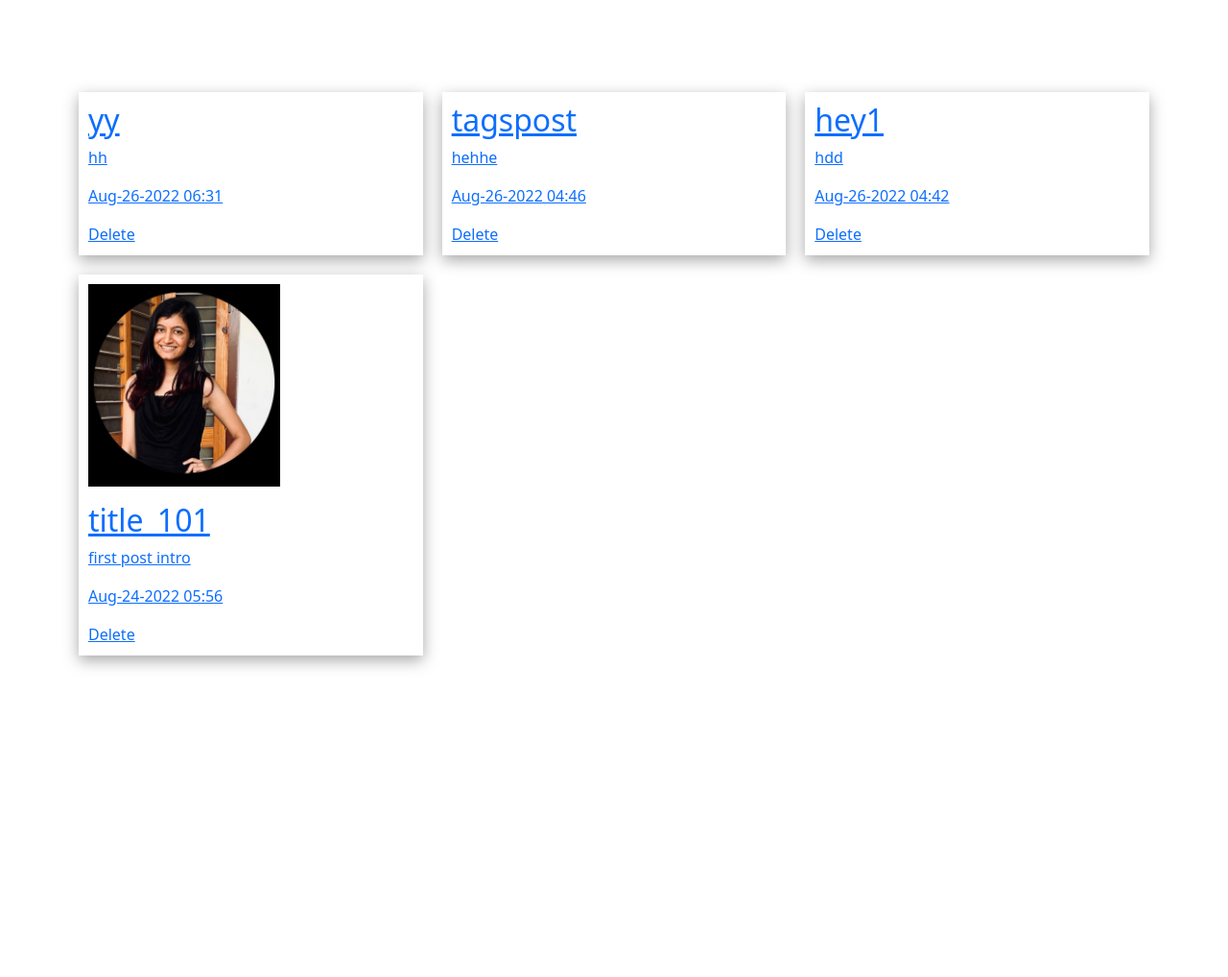
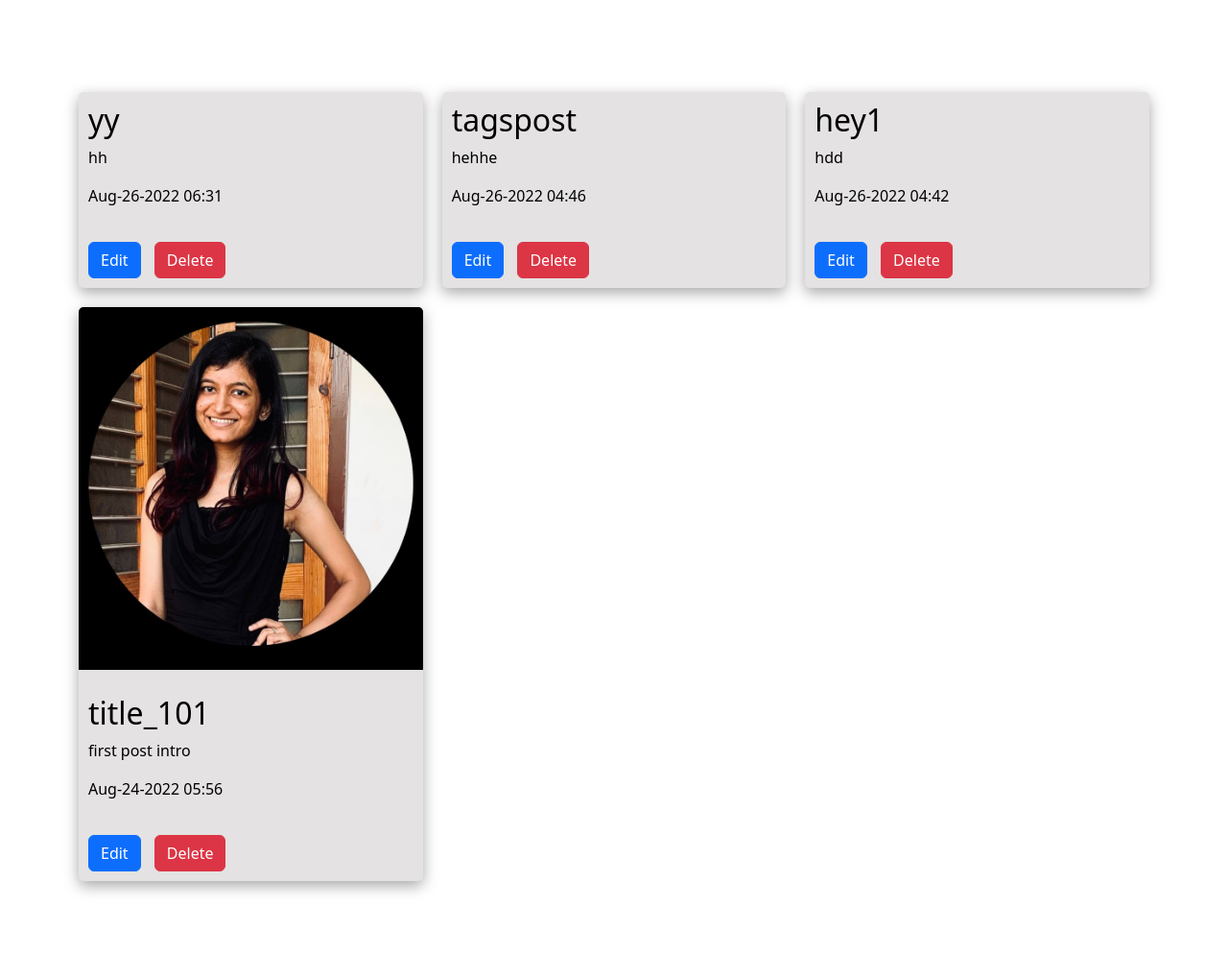
Before and after one commit to Pankti77Dave/blogApp-using-django, a Django app: page / in a window 1280 px wide. Shown: the part 73-1091 px from the top of the page at 96% size. Before the commit the page ends 769 px from the top, so only its background shows below. Run offline with Django 4.2, Linux system fonts and the light colour scheme; data comes from the database, SQL or seed files in the repository; both versions use the stored data as it was after the commit; parts of the project's set-up code (start-up, migrations or seed data) failed here and were passed over.

Commit message:
improved front page UI

```diff
--- a/blog/urls.py
+++ b/blog/urls.py
@@ -8,6 +8,7 @@ urlpatterns = [
     path('search/', views.search, name='search'),
     path('add/', views.add, name='add'),
     path('create/', views.create, name='create'),
+    path('update/', views.update, name='update'),
     path('delete/<int:id>/',views.delete, name='delete'),
     path('<int:id>/', views.detail, name='post_detail'),
     path('<slug:slug>/', views.tag, name='tag_detail'),
--- a/blog/views.py
+++ b/blog/views.py
@@ -2,7 +2,7 @@ from django.db.models import Q
 from gc import get_objects
 
 from django.shortcuts import get_object_or_404, render, redirect
-from .forms import BlogForm, CommentForm
+from .forms import BlogForm, CommentForm, UpdateForm
 from .models import Post, Tag
 
 def detail(request, id):
@@ -49,6 +49,10 @@ def create(request):
     #         pass
 
     return redirect( '/')
+def update(request, id):
+    post = Post.objects.get(id=id)
+    post.update(id)
+    return redirect('/')
 
 def delete(request,id):
     post = Post.objects.get(id=id)
--- a/core/templates/core/base.html
+++ b/core/templates/core/base.html
@@ -8,10 +8,16 @@
     <link href="https://cdn.jsdelivr.net/npm/bootstrap@5.2.0/dist/css/bootstrap.min.css" rel="stylesheet" integrity="sha384-gH2yIJqKdNHPEq0n4Mqa/HGKIhSkIHeL5AyhkYV8i59U5AR6csBvApHHNl/vI1Bx" crossorigin="anonymous">
     <style>
       *, *::after, *::before { box-sizing: border-box;}
+      a { text-decoration: none; color: #000;}
       .blogs-wrapper { display: flex; margin: 0 -10px -20px; flex-wrap: wrap; padding: 80px 0;}
+      .blogs-wrapper a:hover { transform: scale(1.2);}
       .blogs-wrapper .blog-item  { padding: 0 10px 20px; flex: 0 0 33.33%; max-width: 33.33%;}
-      .blogs-wrapper .blog-item .blog-item-inner{padding: 10px; box-shadow: rgba(0, 0, 0, 0.35) 0px 5px 15px; height: 100%;}
-      .blogs-wrapper .blog-item .blog-item-inner img{width: 200px; height: auto;}
+      .blogs-wrapper .blog-item  .btn-wrapper{ padding: 10px;}
+      .blogs-wrapper .blog-item  .btn{ transition: 0.3s all;}
+      .btn-wrapper .btn + .btn { margin-left: 10px;}
+      .blogs-wrapper .blog-item  .content-block{padding: 10px;}
+      .blogs-wrapper .blog-item .blog-item-inner{ box-shadow: rgba(0, 0, 0, 0.35) 0px 5px 15px; height: 100%; overflow: hidden; background-color: rgb(228, 226, 226); border-radius: 5px;}
+      .blogs-wrapper .blog-item .blog-item-inner img{width: 100%; height: auto;}
   </style>
 </head>
 <body>
--- a/core/templates/core/frontpage.html
+++ b/core/templates/core/frontpage.html
@@ -15,12 +15,16 @@
                         <img src="{{ post.image.url }}" alt="">
                     </figure>
                     {% endif %}
-                    <h2>{{ post.title }}</h2>
-                    <p>{{ post.intro }}</p>
-                    <p>{{ post.created_at|date:'M-d-Y H:i' }}</p>
-
+                    <div class="content-block">
+                        <h2>{{ post.title }}</h2>
+                        <p>{{ post.intro }}</p>
+                        <p>{{ post.created_at|date:'M-d-Y H:i' }}</p>
+                    </div>
                 </a>
-                <a href="{% url 'delete' post.id %}" onclick="return confirm('Are you sure you want to delete this post?')">Delete</a>
+                <div class="btn-wrapper">
+                    <a class="btn btn-primary" href="{% url 'update' %}" onclick="return confirm('Are you sure you want to edit this post?')">Edit</a>
+                    <a class="btn btn-danger" href="{% url 'delete' post.id %}" onclick="return confirm('Are you sure you want to delete this post?')">Delete</a>
+                </div>
             </div>
 
         </div>
```
Also changed, not shown: blog/forms.py (+7 -0 lines), blog/templates/blog/update.html (added, +17 -0 lines), db.sqlite3.
